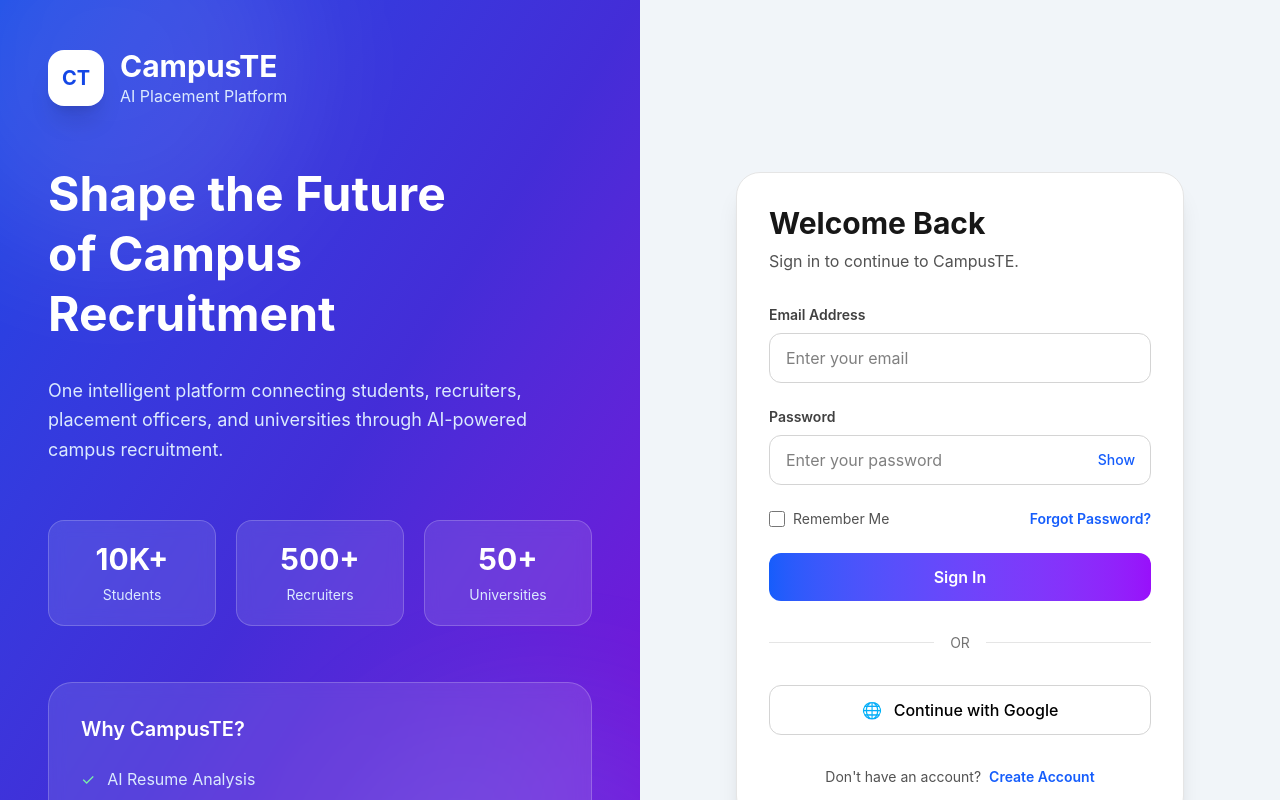
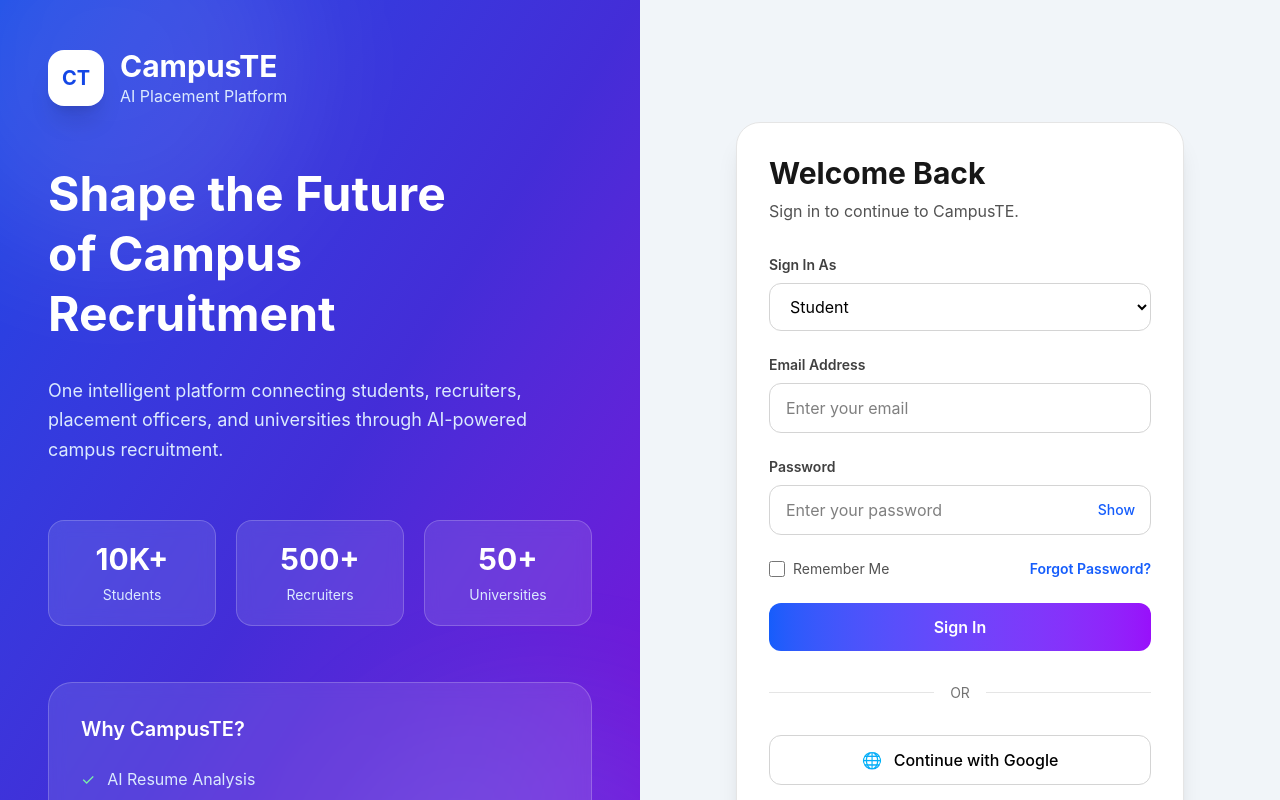
Before and after one commit to KarthigayanR-2005/CampusTE-Campus-Recruitment-System, a React (Vite) app: page /login in a window 1280 px wide. Shown: the top 800 px of the page. Built offline with nearby package versions, Linux system fonts and the light colour scheme.

Commit message:
Routing done

```diff
--- a/src/components/auth/LoginForm.jsx
+++ b/src/components/auth/LoginForm.jsx
@@ -1,14 +1,108 @@
-import { Link } from "react-router-dom";
 import { useState } from "react";
+import { Link, useNavigate } from "react-router-dom";
+
+const dashboardRoutes = {
+  student: "/student/dashboard",
+  recruiter: "/recruiter/dashboard",
+  placementOfficer: "/placement-officer/dashboard",
+  admin: "/admin/dashboard",
+};
 
 function LoginForm() {
+  const navigate = useNavigate();
+
+  const [formData, setFormData] = useState({
+    email: "",
+    password: "",
+    role: "student",
+    rememberMe: false,
+  });
+
   const [showPassword, setShowPassword] = useState(false);
+  const [errorMessage, setErrorMessage] = useState("");
+  const [isSubmitting, setIsSubmitting] = useState(false);
+
+  const handleInputChange = (event) => {
+    const { name, value, type, checked } = event.target;
+
+    setFormData((previousData) => ({
+      ...previousData,
+      [name]: type === "checkbox" ? checked : value,
+    }));
+
+    setErrorMessage("");
+  };
+
+  const handleSubmit = (event) => {
+    event.preventDefault();
+
+    const email = formData.email.trim();
+    const password = formData.password.trim();
+
+    if (!email) {
+      setErrorMessage("Please enter your email address.");
+      return;
+    }
+
+    if (!email.includes("@")) {
+      setErrorMessage("Please enter a valid email address.");
+      return;
+    }
+
+    if (!password) {
+      setErrorMessage("Please enter your password.");
+      return;
+    }
+
+    if (password.length < 6) {
+      setErrorMessage(
+        "Password must contain at least 6 characters."
+      );
+      return;
+    }
+
+    const selectedDashboard = dashboardRoutes[formData.role];
+
+    if (!selectedDashboard) {
+      setErrorMessage("Please select a valid account role.");
+      return;
+    }
+
+    setIsSubmitting(true);
+
+    const loginData = {
+      email,
+      role: formData.role,
+      rememberMe: formData.rememberMe,
+    };
+
+    if (formData.rememberMe) {
+      localStorage.setItem(
+        "campusteUser",
+        JSON.stringify(loginData)
+      );
+    } else {
+      sessionStorage.setItem(
+        "campusteUser",
+        JSON.stringify(loginData)
+      );
+    }
+
+    window.setTimeout(() => {
+      setIsSubmitting(false);
+      navigate(selectedDashboard);
+    }, 500);
+  };
+
+  const handleGoogleLogin = () => {
+    setErrorMessage(
+      "Google authentication will be connected when the backend is added."
+    );
+  };
 
   return (
     <div className="rounded-3xl border border-neutral-200 bg-white p-8 shadow-xl">
-
       <div className="mb-8">
-
         <h1 className="text-3xl font-bold text-neutral-900">
           Welcome Back
         </h1>
@@ -16,15 +110,49 @@ function LoginForm() {
         <p className="mt-2 text-neutral-600">
           Sign in to continue to CampusTE.
         </p>
-
       </div>
 
-      <form className="space-y-6">
+      {errorMessage && (
+        <div
+          className="mb-6 rounded-xl border border-rose-200 bg-rose-50 px-4 py-3 text-sm font-medium text-rose-700"
+          role="alert"
+        >
+          {errorMessage}
+        </div>
+      )}
+
+      <form className="space-y-6" onSubmit={handleSubmit}>
+        {/* Role */}
+
+        <div>
+          <label
+            htmlFor="role"
+            className="mb-2 block text-sm font-semibold text-neutral-700"
+          >
+            Sign In As
+          </label>
+
+          <select
+            id="role"
+            name="role"
+            value={formData.role}
+            onChange={handleInputChange}
+            className="w-full rounded-xl border border-neutral-300 bg-white px-4 py-3 outline-none transition duration-300 focus:border-blue-600 focus:ring-4 focus:ring-blue-100"
+          >
+            <option value="student">Student</option>
+            <option value="recruiter">Recruiter</option>
+
+            <option value="placementOfficer">
+              Placement Officer
+            </option>
+
+            <option value="admin">Administrator</option>
+          </select>
+        </div>
 
         {/* Email */}
 
         <div>
-
           <label
             htmlFor="email"
             className="mb-2 block text-sm font-semibold text-neutral-700"
@@ -34,17 +162,19 @@ function LoginForm() {
 
           <input
             id="email"
+            name="email"
             type="email"
+            value={formData.email}
+            onChange={handleInputChange}
             placeholder="Enter your email"
+            autoComplete="email"
             className="w-full rounded-xl border border-neutral-300 px-4 py-3 outline-none transition duration-300 focus:border-blue-600 focus:ring-4 focus:ring-blue-100"
           />
-
         </div>
 
         {/* Password */}
 
         <div>
-
           <label
             htmlFor="password"
             className="mb-2 block text-sm font-semibold text-neutral-700"
@@ -53,39 +183,44 @@ function LoginForm() {
           </label>
 
           <div className="relative">
-
             <input
               id="password"
+              name="password"
               type={showPassword ? "text" : "password"}
+              value={formData.password}
+              onChange={handleInputChange}
               placeholder="Enter your password"
-              className="w-full rounded-xl border border-neutral-300 px-4 py-3 pr-14 outline-none transition duration-300 focus:border-blue-600 focus:ring-4 focus:ring-blue-100"
+              autoComplete="current-password"
+              className="w-full rounded-xl border border-neutral-300 px-4 py-3 pr-16 outline-none transition duration-300 focus:border-blue-600 focus:ring-4 focus:ring-blue-100"
             />
 
             <button
               type="button"
-              onClick={() => setShowPassword(!showPassword)}
+              onClick={() =>
+                setShowPassword(
+                  (previousValue) => !previousValue
+                )
+              }
               className="absolute right-4 top-1/2 -translate-y-1/2 text-sm font-medium text-blue-600 hover:text-purple-600"
             >
               {showPassword ? "Hide" : "Show"}
             </button>
-
           </div>
-
         </div>
 
         {/* Remember Me */}
 
-        <div className="flex items-center justify-between">
-
+        <div className="flex items-center justify-between gap-4">
           <label className="flex items-center gap-2 text-sm text-neutral-600">
-
             <input
               type="checkbox"
-              className="h-4 w-4 rounded border-neutral-300"
+              name="rememberMe"
+              checked={formData.rememberMe}
+              onChange={handleInputChange}
+              className="h-4 w-4 rounded border-neutral-300 text-blue-600 focus:ring-blue-500"
             />
 
             Remember Me
-
           </label>
 
           <Link
@@ -94,51 +229,46 @@ function LoginForm() {
           >
             Forgot Password?
           </Link>
-
         </div>
 
         {/* Login Button */}
 
         <button
           type="submit"
-          className="w-full rounded-xl bg-gradient-to-r from-blue-600 to-purple-600 py-3 font-semibold text-white transition-all duration-300 hover:shadow-lg hover:scale-[1.02]"
+          disabled={isSubmitting}
+          className="w-full rounded-xl bg-gradient-to-r from-blue-600 to-purple-600 py-3 font-semibold text-white transition-all duration-300 hover:scale-[1.02] hover:shadow-lg disabled:cursor-not-allowed disabled:opacity-60 disabled:hover:scale-100"
         >
-          Sign In
+          {isSubmitting ? "Signing In..." : "Sign In"}
         </button>
-
       </form>
 
       {/* Divider */}
 
       <div className="my-8 flex items-center">
-
-        <div className="h-px flex-1 bg-neutral-200"></div>
+        <div className="h-px flex-1 bg-neutral-200" />
 
         <span className="mx-4 text-sm text-neutral-500">
           OR
         </span>
 
-        <div className="h-px flex-1 bg-neutral-200"></div>
-
+        <div className="h-px flex-1 bg-neutral-200" />
       </div>
 
       {/* Google */}
 
       <button
         type="button"
+        onClick={handleGoogleLogin}
         className="flex w-full items-center justify-center gap-3 rounded-xl border border-neutral-300 py-3 font-medium transition duration-300 hover:bg-neutral-50"
       >
-        <span>🌐</span>
-
+        <span aria-hidden="true">🌐</span>
         Continue with Google
-
       </button>
 
       {/* Register */}
 
       <p className="mt-8 text-center text-sm text-neutral-600">
-
-        Don't have an account?
+        Don&apos;t have an account?
 
         <Link
           to="/register"
@@ -146,9 +276,7 @@ function LoginForm() {
         >
           Create Account
         </Link>
-
       </p>
-
     </div>
   );
 }
--- /dev/null
+++ b/src/components/auth/ProtectedRoute.jsx
@@ -0,0 +1,58 @@
+import { Navigate, useLocation } from "react-router-dom";
+
+const roleDashboardRoutes = {
+  student: "/student/dashboard",
+  recruiter: "/recruiter/dashboard",
+  placementOfficer: "/placement-officer/dashboard",
+  admin: "/admin/dashboard",
+};
+
+function getLoggedInUser() {
+  const savedUser =
+    sessionStorage.getItem("campusteUser") ||
+    localStorage.getItem("campusteUser");
+
+  if (!savedUser) {
+    return null;
+  }
+
+  try {
+    return JSON.parse(savedUser);
+  } catch (error) {
+    sessionStorage.removeItem("campusteUser");
+    localStorage.removeItem("campusteUser");
+
+    return null;
+  }
+}
+
+function ProtectedRoute({ allowedRole, children }) {
+  const location = useLocation();
+  const loggedInUser = getLoggedInUser();
+
+  if (!loggedInUser) {
+    return (
+      <Navigate
+        to="/login"
+        replace
+        state={{ from: location.pathname }}
+      />
+    );
+  }
+
+  if (loggedInUser.role !== allowedRole) {
+    const correctDashboard =
+      roleDashboardRoutes[loggedInUser.role];
+
+    return (
+      <Navigate
+        to={correctDashboard || "/login"}
+        replace
+      />
+    );
+  }
+
+  return children;
+}
+
+export default ProtectedRoute;
--- a/src/routes/AppRoutes.jsx
+++ b/src/routes/AppRoutes.jsx
@@ -4,6 +4,8 @@ import {
   Route,
   Routes,
 } from "react-router-dom";
+
+import ProtectedRoute from "../components/auth/ProtectedRoute";
 
 import PublicLayout from "../layouts/PublicLayout";
 import AuthLayout from "../layouts/AuthLayout";
@@ -85,7 +87,11 @@ function AppRoutes() {
         {/* Authentication */}
         <Route element={<AuthLayout />}>
           <Route path="/login" element={<Login />} />
-          <Route path="/register" element={<Register />} />
+
+          <Route
+            path="/register"
+            element={<Register />}
+          />
 
           <Route
             path="/forgot-password"
@@ -104,40 +110,82 @@ function AppRoutes() {
         </Route>
 
         {/* Student Portal */}
-        <Route path="/student" element={<StudentLayout />}>
+        <Route
+          path="/student"
+          element={
+            <ProtectedRoute allowedRole="student">
+              <StudentLayout />
+            </ProtectedRoute>
+          }
+        >
           <Route
             index
-            element={<Navigate to="dashboard" replace />}
+            element={
+              <Navigate
+                to="dashboard"
+                replace
+              />
+            }
           />
 
-          <Route path="dashboard" element={<Dashboard />} />
-          <Route path="profile" element={<Profile />} />
-          <Route path="jobs" element={<Jobs />} />
+          <Route
+            path="dashboard"
+            element={<Dashboard />}
+          />
+
+          <Route
+            path="profile"
+            element={<Profile />}
+          />
+
+          <Route
+            path="jobs"
+            element={<Jobs />}
+          />
 
           <Route
             path="applications"
             element={<Applications />}
           />
 
-          <Route path="interviews" element={<Interviews />} />
+          <Route
+            path="interviews"
+            element={<Interviews />}
+          />
 
           <Route
             path="notifications"
             element={<Notifications />}
           />
 
-          <Route path="resume" element={<Resume />} />
-          <Route path="settings" element={<Settings />} />
+          <Route
+            path="resume"
+            element={<Resume />}
+          />
+
+          <Route
+            path="settings"
+            element={<Settings />}
+          />
         </Route>
 
         {/* Recruiter Portal */}
         <Route
           path="/recruiter"
-          element={<RecruiterLayout />}
+          element={
+            <ProtectedRoute allowedRole="recruiter">
+              <RecruiterLayout />
+            </ProtectedRoute>
+          }
         >
           <Route
             index
-            element={<Navigate to="dashboard" replace />}
+            element={
+              <Navigate
+                to="dashboard"
+                replace
+              />
+            }
           />
 
           <Route
@@ -150,14 +198,20 @@ function AppRoutes() {
             element={<CompanyProfile />}
           />
 
-          <Route path="post-job" element={<PostJob />} />
+          <Route
+            path="post-job"
+            element={<PostJob />}
+          />
 
           <Route
             path="manage-jobs"
             element={<ManageJobs />}
           />
 
-          <Route path="applicants" element={<Applicants />} />
+          <Route
+            path="applicants"
+            element={<Applicants />}
+          />
 
           <Route
             path="candidates"
@@ -183,11 +237,20 @@ function AppRoutes() {
         {/* Placement Officer Portal */}
         <Route
           path="/placement-officer"
-          element={<PlacementOfficerLayout />}
+          element={
+            <ProtectedRoute allowedRole="placementOfficer">
+              <PlacementOfficerLayout />
+            </ProtectedRoute>
+          }
         >
           <Route
             index
-            element={<Navigate to="dashboard" replace />}
+            element={
+              <Navigate
+                to="dashboard"
+                replace
+              />
+            }
           />
 
           <Route
@@ -237,10 +300,22 @@ function AppRoutes() {
         </Route>
 
         {/* Admin Portal */}
-        <Route path="/admin" element={<AdminLayout />}>
+        <Route
+          path="/admin"
+          element={
+            <ProtectedRoute allowedRole="admin">
+              <AdminLayout />
+            </ProtectedRoute>
+          }
+        >
           <Route
             index
-            element={<Navigate to="dashboard" replace />}
+            element={
+              <Navigate
+                to="dashboard"
+                replace
+              />
+            }
           />
 
           <Route
@@ -248,7 +323,10 @@ function AppRoutes() {
             element={<AdminDashboard />}
           />
 
-          <Route path="users" element={<Users />} />
+          <Route
+            path="users"
+            element={<Users />}
+          />
 
           <Route
             path="institutions"
@@ -289,7 +367,12 @@ function AppRoutes() {
         {/* Unknown Route */}
         <Route
           path="*"
-          element={<Navigate to="/" replace />}
+          element={
+            <Navigate
+              to="/"
+              replace
+            />
+          }
         />
       </Routes>
     </BrowserRouter>
```
